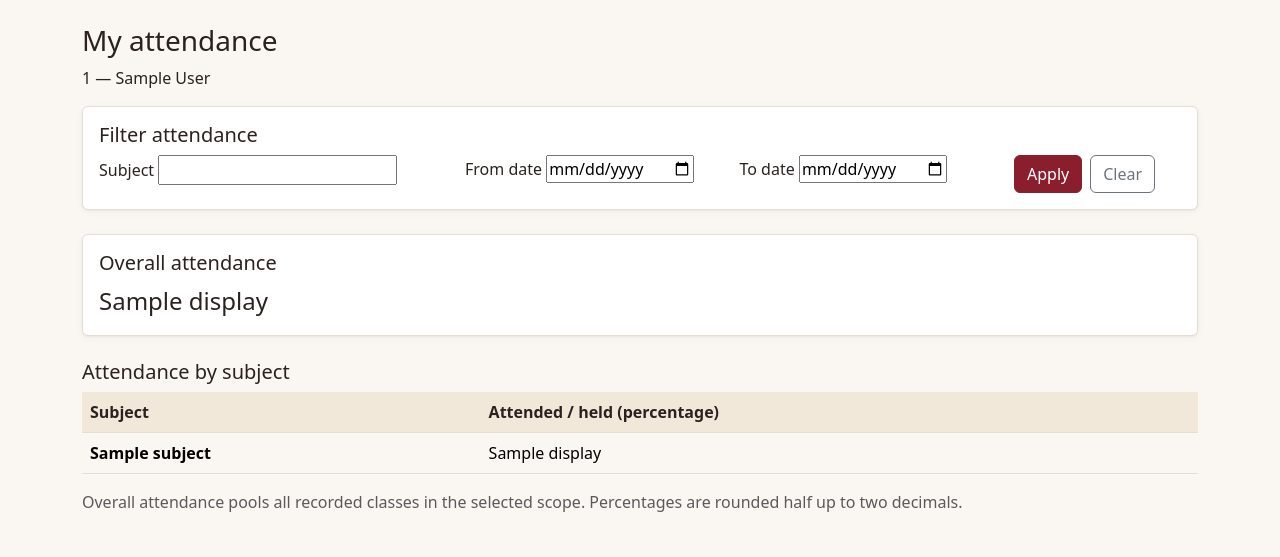
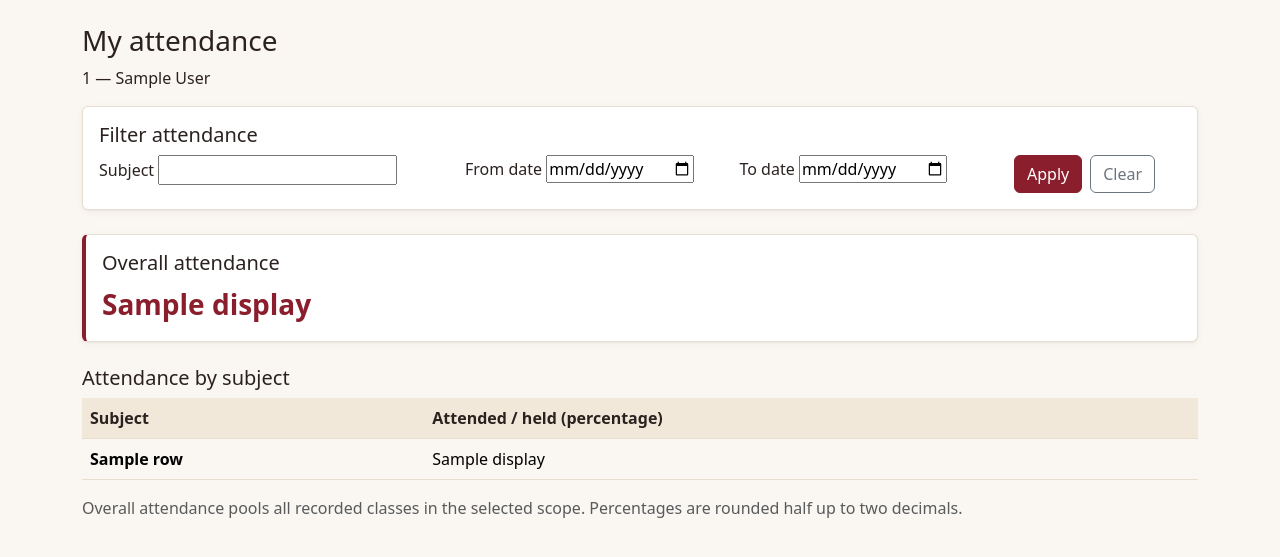
Before and after one commit to Harsha-Kamaraj/Student-Attendance-Management-System, a Django app: template templates/attendance/summary.html in a window 1280 px wide. Shown: the part 59-616 px from the top of the page. Run offline with Django 5.2, Linux system fonts and the light colour scheme; the template is opened without the code that fills it: most values are stand-ins (such as "Sample title", 1, 10 or a date in 2020); form fields are guessed from the names that the template uses; some libraries are stand-ins or nearby versions.

Commit message:
Highlight below-threshold percentages on the student attendance page
The overall card turns amber with a "Below the N% threshold" note, and
each subject below the threshold shows its figure in amber with a
"Below N%" marker, so the warning does not rely on colour alone. The
threshold is read once per request and compared with the exact ratio,
matching the dashboard and notification rules.

```diff
--- a/templates/attendance/summary.html
+++ b/templates/attendance/summary.html
@@ -34,9 +34,10 @@
   {% if filters_applied and not summary.overall.held %}
     <div class="alert alert-info" role="status">No attendance records match these filters.</div>
   {% endif %}
-  <div class="card mb-4"><div class="card-body">
+  <div class="card stat-card{% if overall_below %} stat-warn{% endif %} mb-4"><div class="card-body">
     <h2 class="h5">Overall attendance</h2>
-    <p class="fs-4 mb-0">{{ summary.overall.display }}</p>
+    <p class="stat-value mb-0">{{ summary.overall.display }}</p>
+    {% if overall_below %}<p class="text-shortage mb-0">Below the {{ threshold }}% threshold</p>{% endif %}
   </div></div>
   <h2 class="h5">Attendance by subject</h2>
   <div class="table-responsive" role="region" aria-label="Scrollable data table" tabindex="0">
@@ -46,8 +47,8 @@
         {% if filters_applied and not summary.overall.held %}
           <tr><td colspan="2">No attendance records match these filters.</td></tr>
         {% else %}
-          {% for row in summary.subjects %}
-            <tr><th scope="row">{{ row.subject }}</th><td>{{ row.display }}</td></tr>
+          {% for row, below in subject_rows %}
+            <tr><th scope="row">{{ row.subject }}</th><td>{% if below %}<span class="text-shortage">{{ row.display }} ▲ Below {{ threshold }}%</span>{% else %}{{ row.display }}{% endif %}</td></tr>
           {% empty %}
             <tr><td colspan="2">N/A — no classes yet</td></tr>
           {% endfor %}
```
Also changed, not shown: apps/attendance/test_summary.py (+8 -0 lines), apps/attendance/views.py (+9 -0 lines).
